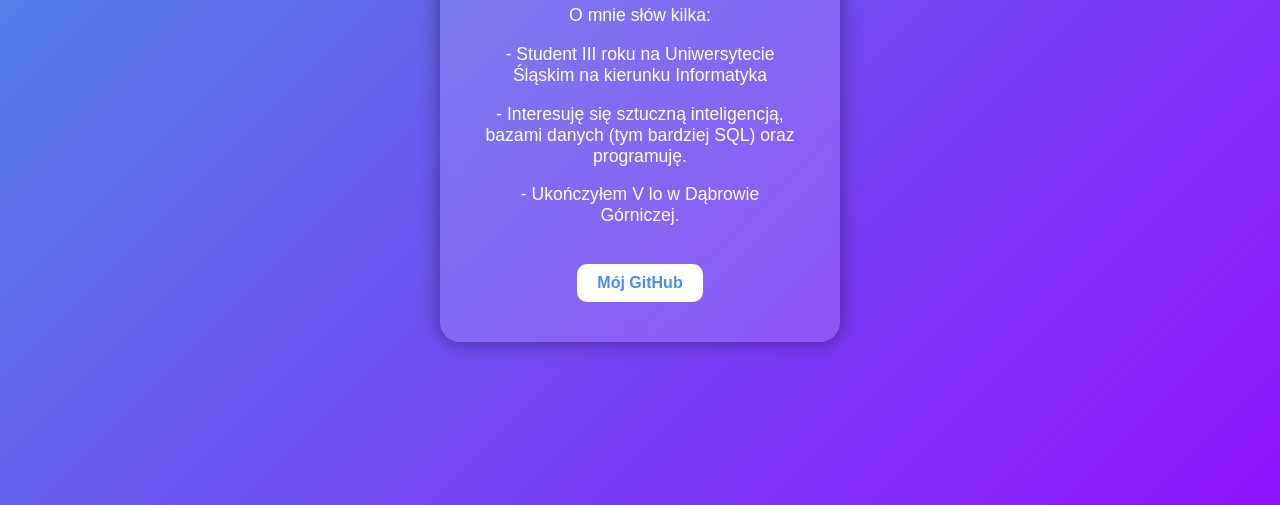
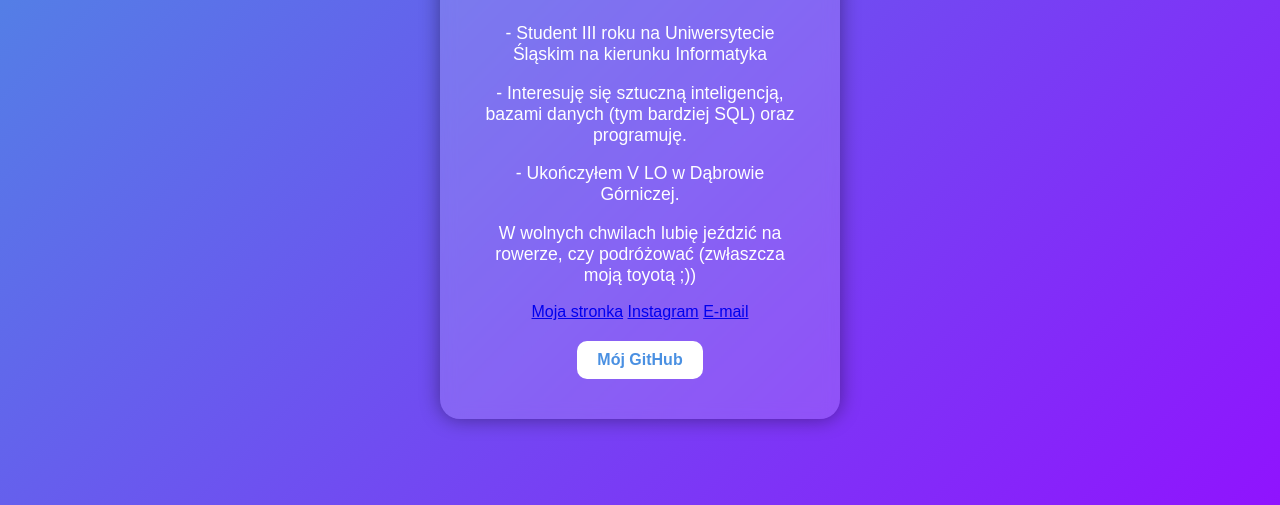
Before and after one commit to JakubK419/legendary-pancake, a plain HTML site: page index.html in a window 1280 px wide. Shown: the part 295-800 px from the top of the page. Drawn offline with Linux system fonts and the light colour scheme.

Commit message:
Update index.html

```diff
--- a/index.html
+++ b/index.html
@@ -57,11 +57,18 @@
 <body>
     <div class="card">
         <h1>Jakub Kasprzyk</h1>
-        <p>Witam Cię na mojej stronce :)</p>
+        <h1>Witam Cię na mojej stronce :)</h1>
         <p>O mnie słów kilka:</p>
         <p>- Student III roku na Uniwersytecie Śląskim na kierunku Informatyka</p>
         <p>- Interesuję się sztuczną inteligencją, bazami danych (tym bardziej SQL) oraz programuję.</p>
-        <p>- Ukończyłem V lo w Dąbrowie Górniczej.</p>
+        <p>- Ukończyłem V LO w Dąbrowie Górniczej.</p>
+        <p>W wolnych chwilach lubię jeździć na rowerze, czy podróżować (zwłaszcza moją toyotą ;))</p>
+        <Linki do social mediów>
+        <div class="links">
+            <a href="https://github.com/JakubK419" target="_blank">Moja stronka</a>
+            <a href="https://example.com" target="_blank">Instagram</a>
+            <a href="mailto:twojemail@example.com">E-mail</a>
+        </div>
         <a class="button" href="https://github.com/JakubK419" target="_blank">Mój GitHub</a>
     </div>
 </body>
```
